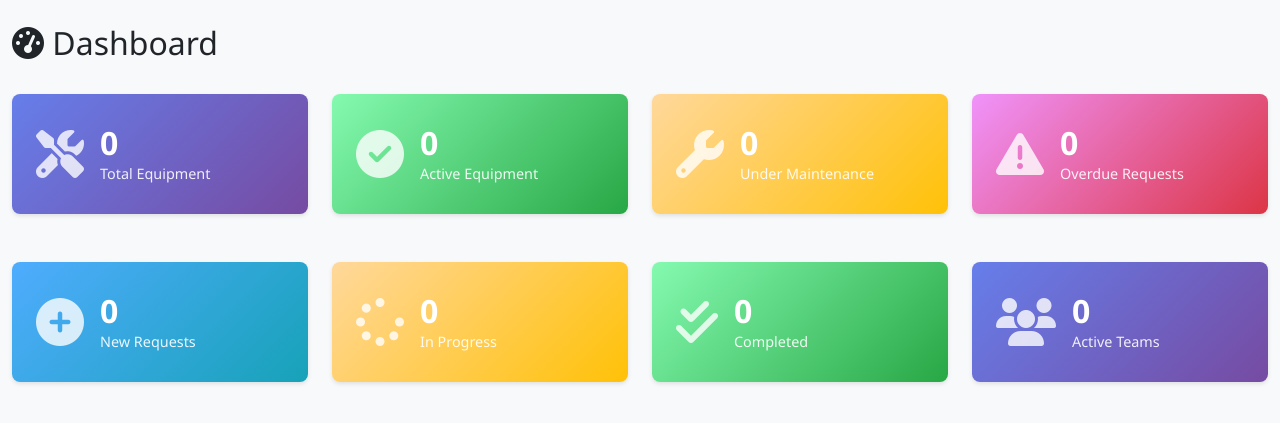
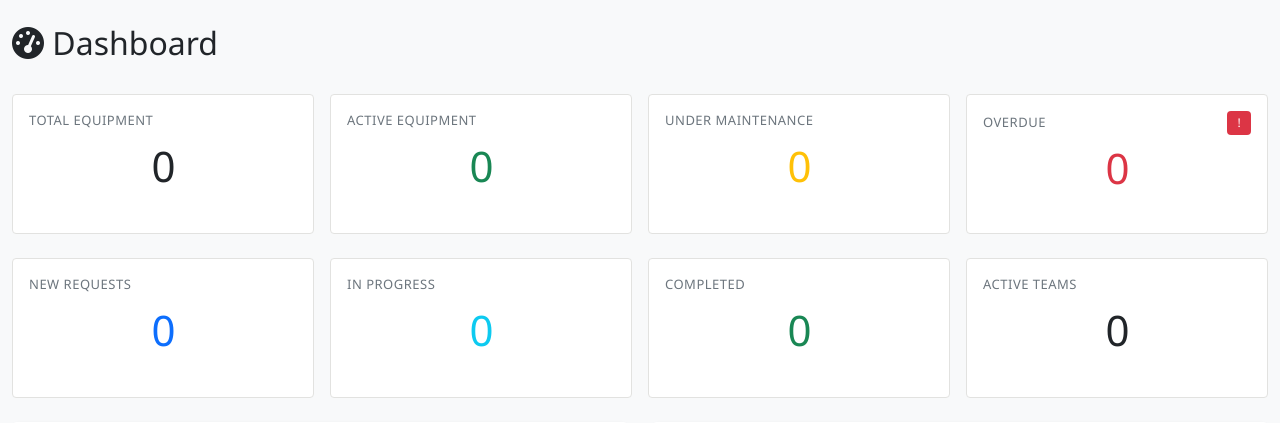
Before and after one commit to kevallathiya-74/Odoo-x-Adani-Hackathon-2026, a Flask app: page / in a window 1280 px wide. Shown: the part 62-485 px from the top of the page. Run offline with Flask 3, Linux system fonts and the light colour scheme; the visitor is signed in with stand-in values (Sample User, id 1); data that the repository does not hold is empty.

Commit message:
feat: Refactor dashboard to use Odoo-style Kanban cards for statistics display

```diff
--- a/static/css/odoo-style.css
+++ b/static/css/odoo-style.css
@@ -37,57 +37,72 @@ body {
     border-radius: 4px;
 }
 
-/* Statistics Cards */
-.stat-card {
-    border: none;
-    border-radius: 8px;
-    box-shadow: 0 2px 8px rgba(0, 0, 0, 0.1);
-    transition: transform 0.3s, box-shadow 0.3s;
-    overflow: hidden;
+/* Odoo-style Kanban Cards for Dashboard KPIs */
+.o_kanban_card {
+    background: white;
+    border: 1px solid #e2e2e0;
+    border-radius: 4px;
+    padding: 16px;
+    display: flex;
+    flex-direction: column;
+    min-height: 140px;
+    transition: box-shadow 0.2s ease, border-color 0.2s ease;
 }
 
-.stat-card:hover {
-    transform: translateY(-5px);
-    box-shadow: 0 4px 12px rgba(0, 0, 0, 0.15);
+.o_kanban_card_clickable {
+    cursor: pointer;
 }
 
-.stat-card .card-body {
+.o_kanban_card_clickable:hover {
+    box-shadow: 0 3px 12px rgba(0, 0, 0, 0.08);
+    border-color: #714B67;
+}
+
+.o_kanban_card_header {
     display: flex;
     align-items: center;
-    padding: 1.5rem;
+    justify-content: space-between;
+    margin-bottom: 12px;
 }
 
-.stat-icon {
-    font-size: 3rem;
-    margin-right: 1rem;
-    opacity: 0.8;
+.o_kanban_card_header_title {
+    font-size: 13px;
+    font-weight: 500;
+    color: #6c757d;
+    text-transform: uppercase;
+    letter-spacing: 0.5px;
 }
 
-.stat-content h3 {
-    font-size: 2rem;
-    font-weight: bold;
-    margin: 0;
+.o_kanban_card_body {
+    flex-grow: 1;
+    display: flex;
+    align-items: center;
+    justify-content: center;
 }
 
-.stat-content p {
-    margin: 0;
-    color: #6c757d;
-    font-size: 0.9rem;
+.o_primary_value {
+    font-size: 42px;
+    font-weight: 300;
+    color: #212529;
+    line-height: 1;
+    letter-spacing: -1px;
 }
 
-/* Stat Card Colors */
-.stat-primary { background: linear-gradient(135deg, #667eea 0%, #764ba2 100%); color: white; }
-.stat-success { background: linear-gradient(135deg, #84fab0 0%, #28a745 100%); color: white; }
-.stat-warning { background: linear-gradient(135deg, #ffd89b 0%, #ffc107 100%); color: white; }
-.stat-danger { background: linear-gradient(135deg, #f093fb 0%, #dc3545 100%); color: white; }
-.stat-info { background: linear-gradient(135deg, #4facfe 0%, #17a2b8 100%); color: white; }
+.o_kanban_card_footer {
+    display: flex;
+    align-items: center;
+    justify-content: flex-end;
+    margin-top: 8px;
+    min-height: 20px;
+}
 
-.stat-primary .stat-content p,
-.stat-success .stat-content p,
-.stat-warning .stat-content p,
-.stat-danger .stat-content p,
-.stat-info .stat-content p {
-    color: rgba(255, 255, 255, 0.9);
+.o_kanban_card_footer i {
+    opacity: 0;
+    transition: opacity 0.2s ease;
+}
+
+.o_kanban_card_clickable:hover .o_kanban_card_footer i {
+    opacity: 1;
 }
 
 /* Cards */
--- a/templates/dashboard.html
+++ b/templates/dashboard.html
@@ -9,120 +9,121 @@
     </div>
 </div>
 
-<!-- Statistics Cards -->
-<div class="row mb-4">
+<!-- Statistics Cards - Odoo Enterprise Style -->
+<div class="row g-3 mb-4">
     <!-- Equipment Stats -->
-    <div class="col-md-3">
-        <div class="card stat-card stat-primary" onclick="window.location.href='/equipment'" style="cursor: pointer;">
-            <div class="card-body">
-                <div class="stat-icon">
-                    <i class="fas fa-tools"></i>
+    <div class="col-lg-3 col-md-6">
+        <div class="o_kanban_card o_kanban_card_clickable" onclick="window.location.href='/equipment'">
+            <div class="o_kanban_card_header">
+                <span class="o_kanban_card_header_title">Total Equipment</span>
             </div>
-                <div class="stat-content">
-                    <h3 id="totalEquipment">0</h3>
-                    <p>Total Equipment</p>
+            <div class="o_kanban_card_body">
+                <div class="o_primary_value" id="totalEquipment">0</div>
             </div>
+            <div class="o_kanban_card_footer">
+                <i class="fa fa-arrow-right text-muted small"></i>
             </div>
         </div>
     </div>
 
-    <div class="col-md-3">
-        <div class="card stat-card stat-success" onclick="window.location.href='/equipment?state=active'" style="cursor: pointer;">
-            <div class="card-body">
-                <div class="stat-icon">
-                    <i class="fas fa-check-circle"></i>
+    <div class="col-lg-3 col-md-6">
+        <div class="o_kanban_card o_kanban_card_clickable" onclick="window.location.href='/equipment?state=active'">
+            <div class="o_kanban_card_header">
+                <span class="o_kanban_card_header_title">Active Equipment</span>
             </div>
-                <div class="stat-content">
-                    <h3 id="activeEquipment">0</h3>
-                    <p>Active Equipment</p>
+            <div class="o_kanban_card_body">
+                <div class="o_primary_value text-success" id="activeEquipment">0</div>
             </div>
+            <div class="o_kanban_card_footer">
+                <i class="fa fa-arrow-right text-muted small"></i>
             </div>
         </div>
     </div>
 
-    <div class="col-md-3">
-        <div class="card stat-card stat-warning" onclick="window.location.href='/equipment?state=under_maintenance'" style="cursor: pointer;">
-            <div class="card-body">
-                <div class="stat-icon">
-                    <i class="fas fa-wrench"></i>
+    <div class="col-lg-3 col-md-6">
+        <div class="o_kanban_card o_kanban_card_clickable" onclick="window.location.href='/equipment?state=under_maintenance'">
+            <div class="o_kanban_card_header">
+                <span class="o_kanban_card_header_title">Under Maintenance</span>
             </div>
-                <div class="stat-content">
-                    <h3 id="underMaintenance">0</h3>
-                    <p>Under Maintenance</p>
+            <div class="o_kanban_card_body">
+                <div class="o_primary_value text-warning" id="underMaintenance">0</div>
             </div>
+            <div class="o_kanban_card_footer">
+                <i class="fa fa-arrow-right text-muted small"></i>
             </div>
         </div>
     </div>
 
-    <div class="col-md-3">
-        <div class="card stat-card stat-danger" onclick="window.location.href='/maintenance?is_overdue=true'" style="cursor: pointer;">
-            <div class="card-body">
-                <div class="stat-icon">
-                    <i class="fas fa-exclamation-triangle"></i>
+    <div class="col-lg-3 col-md-6">
+        <div class="o_kanban_card o_kanban_card_clickable" onclick="window.location.href='/maintenance?is_overdue=true'">
+            <div class="o_kanban_card_header">
+                <span class="o_kanban_card_header_title">Overdue</span>
+                <span class="badge bg-danger ms-auto">!</span>
             </div>
-                <div class="stat-content">
-                    <h3 id="overdueRequests">0</h3>
-                    <p>Overdue Requests</p>
+            <div class="o_kanban_card_body">
+                <div class="o_primary_value text-danger" id="overdueRequests">0</div>
             </div>
+            <div class="o_kanban_card_footer">
+                <i class="fa fa-arrow-right text-muted small"></i>
             </div>
         </div>
     </div>
 </div>
 
 <!-- Maintenance Request Stats -->
-<div class="row mb-4">
-    <div class="col-md-3">
-        <div class="card stat-card stat-info" onclick="window.location.href='/maintenance?state=new'" style="cursor: pointer;">
-            <div class="card-body">
-                <div class="stat-icon">
-                    <i class="fas fa-plus-circle"></i>
+<div class="row g-3 mb-4">
+    <div class="col-lg-3 col-md-6">
+        <div class="o_kanban_card o_kanban_card_clickable" onclick="window.location.href='/maintenance?state=new'">
+            <div class="o_kanban_card_header">
+                <span class="o_kanban_card_header_title">New Requests</span>
             </div>
-                <div class="stat-content">
-                    <h3 id="newRequests">0</h3>
-                    <p>New Requests</p>
+            <div class="o_kanban_card_body">
+                <div class="o_primary_value text-primary" id="newRequests">0</div>
             </div>
+            <div class="o_kanban_card_footer">
+                <i class="fa fa-arrow-right text-muted small"></i>
             </div>
         </div>
     </div>
 
-    <div class="col-md-3">
-        <div class="card stat-card stat-warning" onclick="window.location.href='/maintenance?state=in_progress'" style="cursor: pointer;">
-            <div class="card-body">
-                <div class="stat-icon">
-                    <i class="fas fa-spinner"></i>
+    <div class="col-lg-3 col-md-6">
+        <div class="o_kanban_card o_kanban_card_clickable" onclick="window.location.href='/maintenance?state=in_progress'">
+            <div class="o_kanban_card_header">
+                <span class="o_kanban_card_header_title">In Progress</span>
             </div>
-                <div class="stat-content">
-                    <h3 id="inProgressRequests">0</h3>
-                    <p>In Progress</p>
+            <div class="o_kanban_card_body">
+                <div class="o_primary_value text-info" id="inProgressRequests">0</div>
             </div>
+            <div class="o_kanban_card_footer">
+                <i class="fa fa-arrow-right text-muted small"></i>
             </div>
         </div>
     </div>
 
-    <div class="col-md-3">
-        <div class="card stat-card stat-success" onclick="window.location.href='/maintenance?state=done'" style="cursor: pointer;">
-            <div class="card-body">
-                <div class="stat-icon">
-                    <i class="fas fa-check-double"></i>
+    <div class="col-lg-3 col-md-6">
+        <div class="o_kanban_card o_kanban_card_clickable" onclick="window.location.href='/maintenance?state=done'">
+            <div class="o_kanban_card_header">
+                <span class="o_kanban_card_header_title">Completed</span>
             </div>
-                <div class="stat-content">
-                    <h3 id="completedRequests">0</h3>
-                    <p>Completed</p>
+            <div class="o_kanban_card_body">
+                <div class="o_primary_value text-success" id="completedRequests">0</div>
             </div>
+            <div class="o_kanban_card_footer">
+                <i class="fa fa-arrow-right text-muted small"></i>
             </div>
         </div>
     </div>
 
-    <div class="col-md-3">
-        <div class="card stat-card stat-primary" onclick="window.location.href='/teams'" style="cursor: pointer;">
-            <div class="card-body">
-                <div class="stat-icon">
-                    <i class="fas fa-users"></i>
+    <div class="col-lg-3 col-md-6">
+        <div class="o_kanban_card o_kanban_card_clickable" onclick="window.location.href='/teams'">
+            <div class="o_kanban_card_header">
+                <span class="o_kanban_card_header_title">Active Teams</span>
             </div>
-                <div class="stat-content">
-                    <h3 id="totalTeams">0</h3>
-                    <p>Active Teams</p>
+            <div class="o_kanban_card_body">
+                <div class="o_primary_value" id="totalTeams">0</div>
             </div>
+            <div class="o_kanban_card_footer">
+                <i class="fa fa-arrow-right text-muted small"></i>
             </div>
         </div>
     </div>
```
Lines whose indentation alone changed are shown as unchanged.
